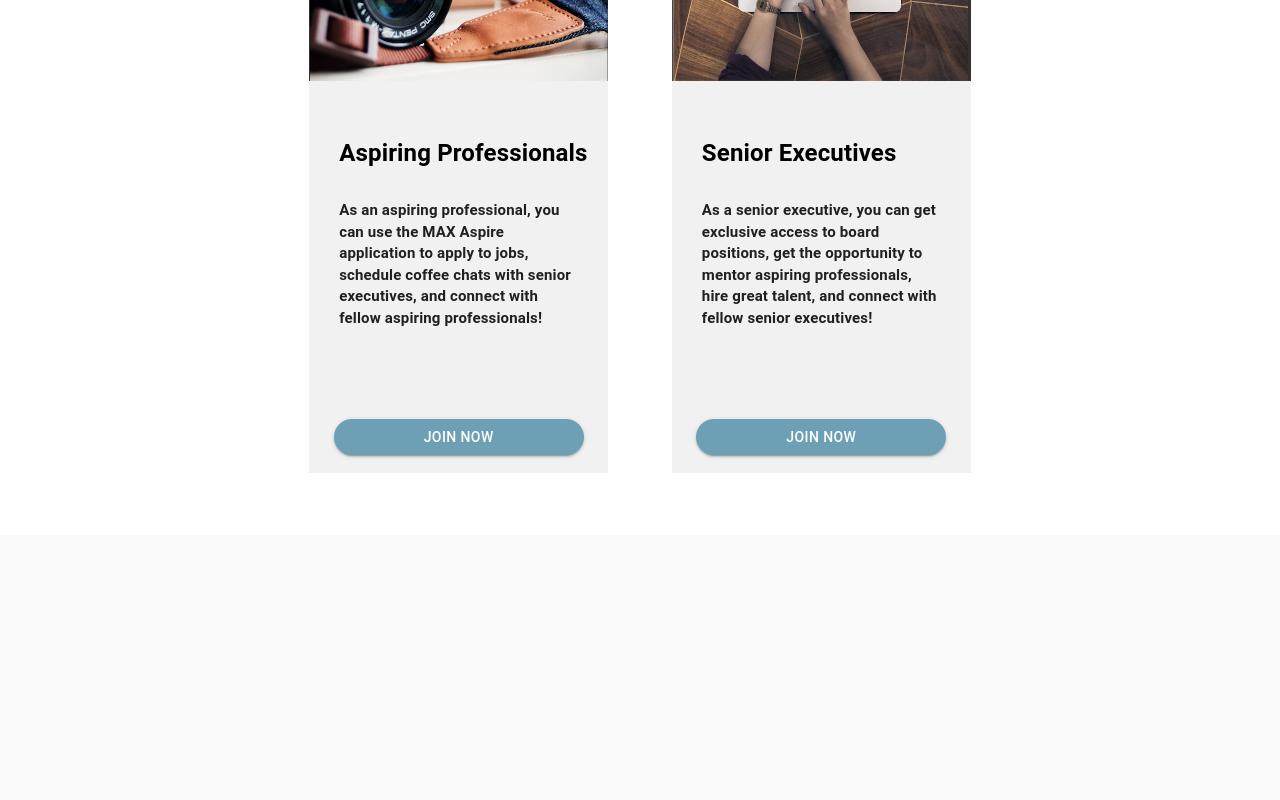
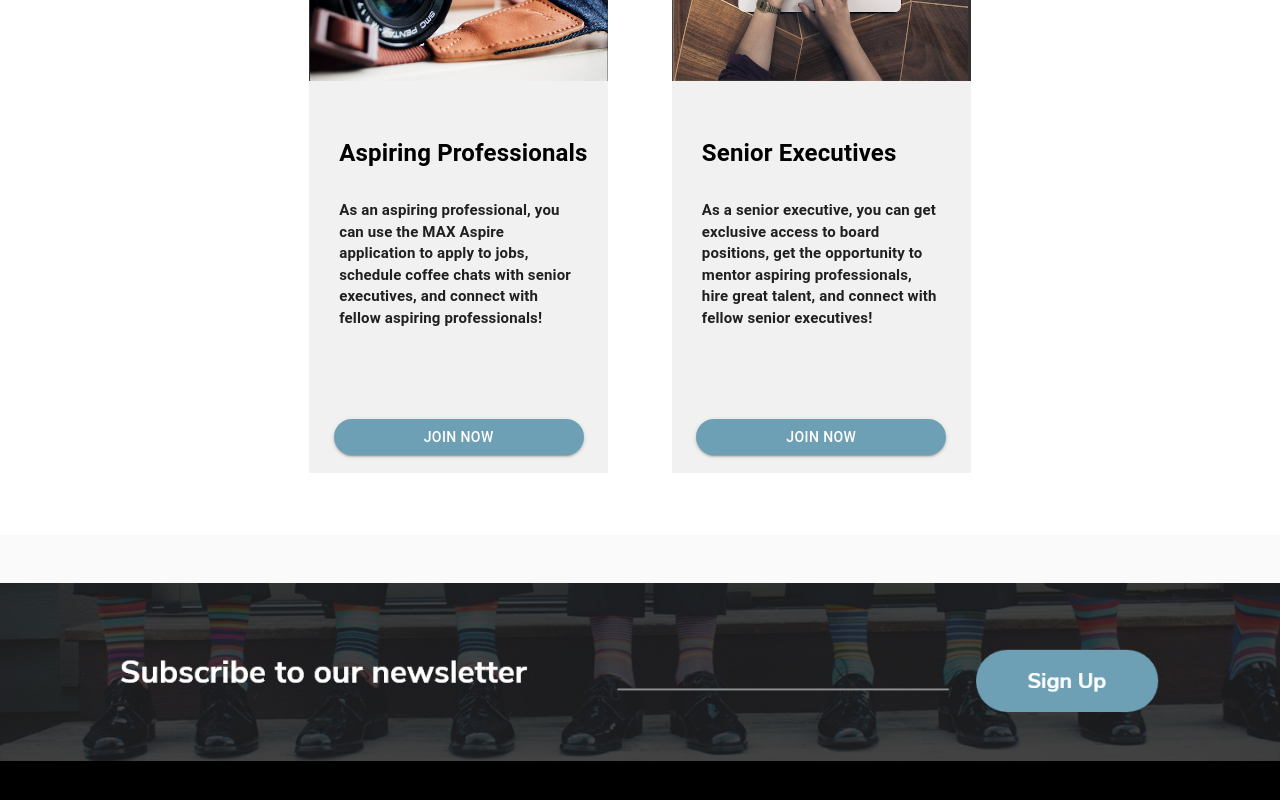
Before and after one commit to maxgala/aspire-frontend, a React (Create React App) app: page / in a window 1280 px wide. Shown: the part 2304-3104 px from the top of the page. Before the commit the page ends 2887 px from the top, so only its background shows below. Built offline with nearby package versions, Linux system fonts and the light colour scheme.

Commit message:
Styled footer and bottom navbar section.

```diff
--- /dev/null
+++ b/src/Components/LandingPage/Footer.js
@@ -0,0 +1,79 @@
+import React, {Component} from "react";
+import { Button } from '@material-ui/core';
+import {makeStyles} from "@material-ui/core/styles";
+import Newsletter from "../Images/newsletter.png";
+
+const useStyles = makeStyles(theme => ({
+    sectionstyle: {
+        width: "100vw",
+        height: "100px",
+        marginRight : "0",
+        marginLeft  : "0",
+    },
+    h1style: {
+        color: 'white',
+        fontFamily: 'Arial',
+        fontSize: '50px',
+        textAlign: 'center',
+        margin: '0',
+        paddingLeft: '35px',
+        paddingRight: '35px'
+    },
+    subheading: {
+        color: "white",
+        paddingLeft: '30px',
+        paddingRight: '30px'
+    },
+    networkstyle: {
+        color: "gold",
+        marginTop: "10px"
+    },
+    button: {
+        backgroundColor: "#6EA0B5",
+        marginTop:"2%",
+        borderRadius: 50,
+        color: "white",
+        '&:hover': {
+            backgroundColor: "#F1F1F1",
+            color: '#484848'
+        }
+    },
+    total: {
+        position: 'absolute',
+        left: '50%',
+        top: '0%',
+        transform: 'translate(-50%, 0%)',
+        backgroundColor: 'rgba(0,0,0,0.8)',
+        width: '110%',
+        height: '75vh'
+    },
+    img: {
+        paddingTop: '20vh',
+        width: '350px',
+        paddingLeft: '20px',
+        paddingRight: '20px'
+    },
+}));
+
+
+function withMyHook(Component) {
+    return function WrappedComponent(props) {
+        const classes = useStyles();
+        return <Component {...props} classes={classes}/>
+    }
+}
+
+class Footer extends Component {
+    render() {
+        const classes = this.props.classes;
+        return(
+            <div className={classes.sectionStyle}>
+                <img style={{width: '100%', marginBottom: '-10px', marginTop: '10vh'}} resizeMode="contain" src={Newsletter} alt="Main"/>
+            </div>
+
+        );
+    }
+}
+
+Footer = withMyHook(Footer);
+export default Footer;
--- a/src/Components/LandingPage/Landing.js
+++ b/src/Components/LandingPage/Landing.js
@@ -10,6 +10,7 @@ import MainImage from "./MainImage.js";
 import AboutMax from "./AboutMax.js";
 import Features from "./Features.js";
 import ScrollToTop from "./ScrollToTop.js";
+import Footer from "./Footer.js";
 import Membership from "./Membership.js";
 import SignIn from "../Authentication/SignIn";
 import Registration from "../Registration/Registration";
@@ -43,7 +44,6 @@ const useStyles = makeStyles(theme => ({
   container: {
     maxWidth: '100vw',
     paddingTop: theme.spacing(0),
-    paddingBottom: theme.spacing(10),
     paddingLeft: '0px',
     paddingRight: '0px',
     position: 'relative'
@@ -165,6 +165,7 @@ class Landing extends Component{
                         <Membership/>
 
                         {/* Scroll to top and footer components at bottom */}
+                        <Footer/>
                         <ScrollToTop/>
                     </Container>
                 </main>
--- a/src/Components/LandingPage/ScrollToTop.js
+++ b/src/Components/LandingPage/ScrollToTop.js
@@ -1,13 +1,14 @@
 import React, {Component} from "react";
 import UpArrow from "../Images/up_arrow.svg";
 import {makeStyles} from "@material-ui/core/styles";
+import Newsletter from "../Images/newsletter.png";
 
 const useStyles = makeStyles(() => ({
   image: {
     position: 'fixed',
     width: '50px',
     height: '50px',
-    bottom:0,
+    bottom: 0,
     marginLeft: '-25px',
     flex: '1',
     justifyContent: 'flex-end',
@@ -40,8 +41,11 @@ class ScrollToTop extends Component{
   render() {
     const classes = this.props.classes;
     return (
-      <div onClick={this.handleClick}>
-        <img src={UpArrow} alt="Scroll To Top Arrow" className={classes.image}/>
+      <div>
+        <div onClick={this.handleClick}>
+          <img src={UpArrow} alt="Scroll To Top Arrow" className={classes.image}/>
+        </div>
+        <div style={{width: '100%', height: '80px', margin: '0px', backgroundColor: 'black'}}></div>
       </div>
     )
   }
```
Also changed, not shown: src/Components/Images/newsletter.png (added).
